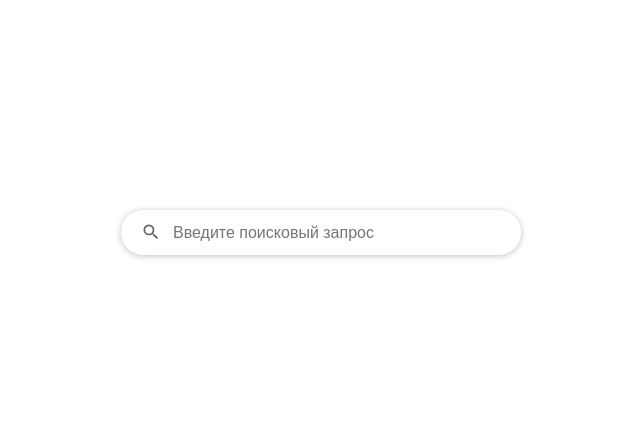
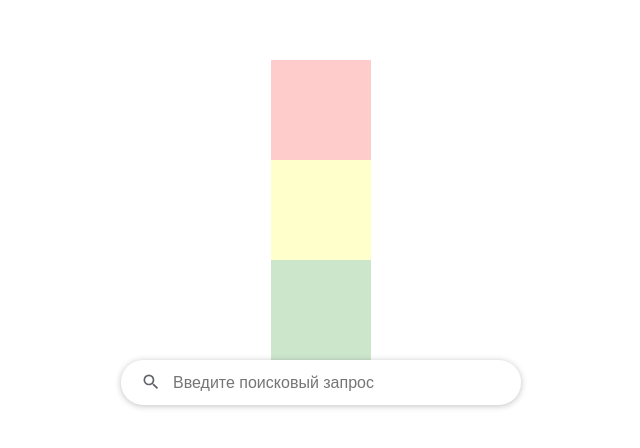
Before and after one commit to observator0722/react-proj, a React (Create React App) app: page / in a window 1280 px wide. Shown: the part 148-596 px from the top of the page, without its empty margins (319-959 px from the left). Built offline with nearby package versions, Linux system fonts and the light colour scheme; the HTML template or start-up script is replaced by a standard one.

Commit message:
TrafficLighter

```diff
--- a/src/App.js
+++ b/src/App.js
@@ -1,12 +1,15 @@
 import "./App.scss";
 import SearchInput from "./components/SearchInput";
+import TrafficLighter from "./components/TrafficLighter";
 
-function App() {
+
+const App = () => {
   return (
     <div className="App">
+      <TrafficLighter/>
       <SearchInput />
     </div>
-  );
+  )
 }
 
 export default App;
--- /dev/null
+++ b/src/components/TrafficLighter/TrafficLighter.scss
@@ -0,0 +1,11 @@
+.TrafficLighter {
+  & > div {
+    width: 100px;
+    height: 100px;
+    opacity: 0.2;
+
+    &.selected {
+      opacity: 1;
+    }
+  }
+}
--- /dev/null
+++ b/src/components/TrafficLighter/index.js
@@ -0,0 +1,33 @@
+import "./TrafficLighter.scss"
+import { useState } from "react";
+
+const TrafficLighter = () => {
+
+  const [selectedColor, setSelectedColor] = useState('');
+
+  const getClassNameForColor = (color) => {
+    return selectedColor === color ? "selected" : ""
+  }
+
+  const handleClickForColor = (color) => {
+    return e => {
+      setSelectedColor(color)
+    }
+  }
+
+  return (
+    <div className="TrafficLighter">
+      <div className={getClassNameForColor("red")}
+        style={{ backgroundColor: "red" }}
+        onClick={handleClickForColor("red")}></div>
+      <div className={getClassNameForColor("yellow")}
+        style={{ backgroundColor: "yellow" }}
+        onClick={handleClickForColor("yellow")}></div>
+      <div className={getClassNameForColor("green")}
+        style={{ backgroundColor: "green" }}
+        onClick={handleClickForColor("green")}></div>
+    </div>
+  )
+}
+
+export default TrafficLighter
```
Also changed, not shown: src/setupTests.js (deleted, +0 -5 lines), 1 other file (tests, documents, lock files or other folders).
